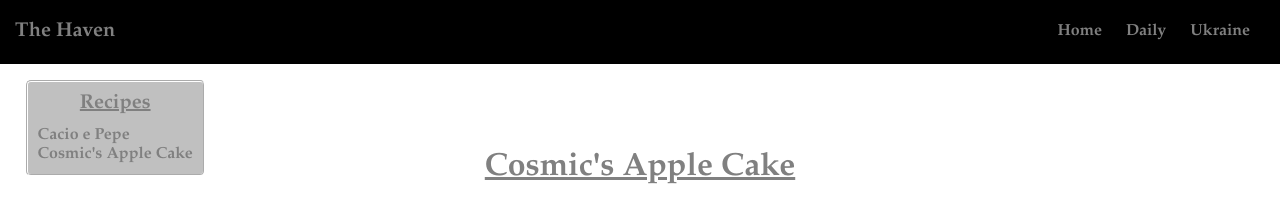
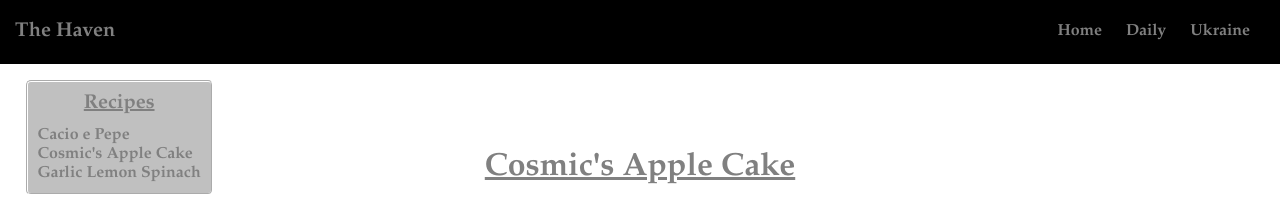
Before and after one commit to TeoAsh94/thehaven, a plain HTML site: page recipe2.html in a window 1280 px wide. Shown: the top 222 px of the page. Drawn offline with Linux system fonts and the light colour scheme.

Commit message:
Update recipe2.html
Added spinach to recipe list

```diff
--- a/recipe2.html
+++ b/recipe2.html
@@ -32,6 +32,7 @@
       <li class="title">Recipes</li>
       <li><a href="./recipe.html">Cacio e Pepe</a></li>
       <li><a href="#">Cosmic's Apple Cake</a></li>
+      <li><a href="./recipe3.html">Garlic Lemon Spinach</a></li>
     </ul>
   </div>
 
```
